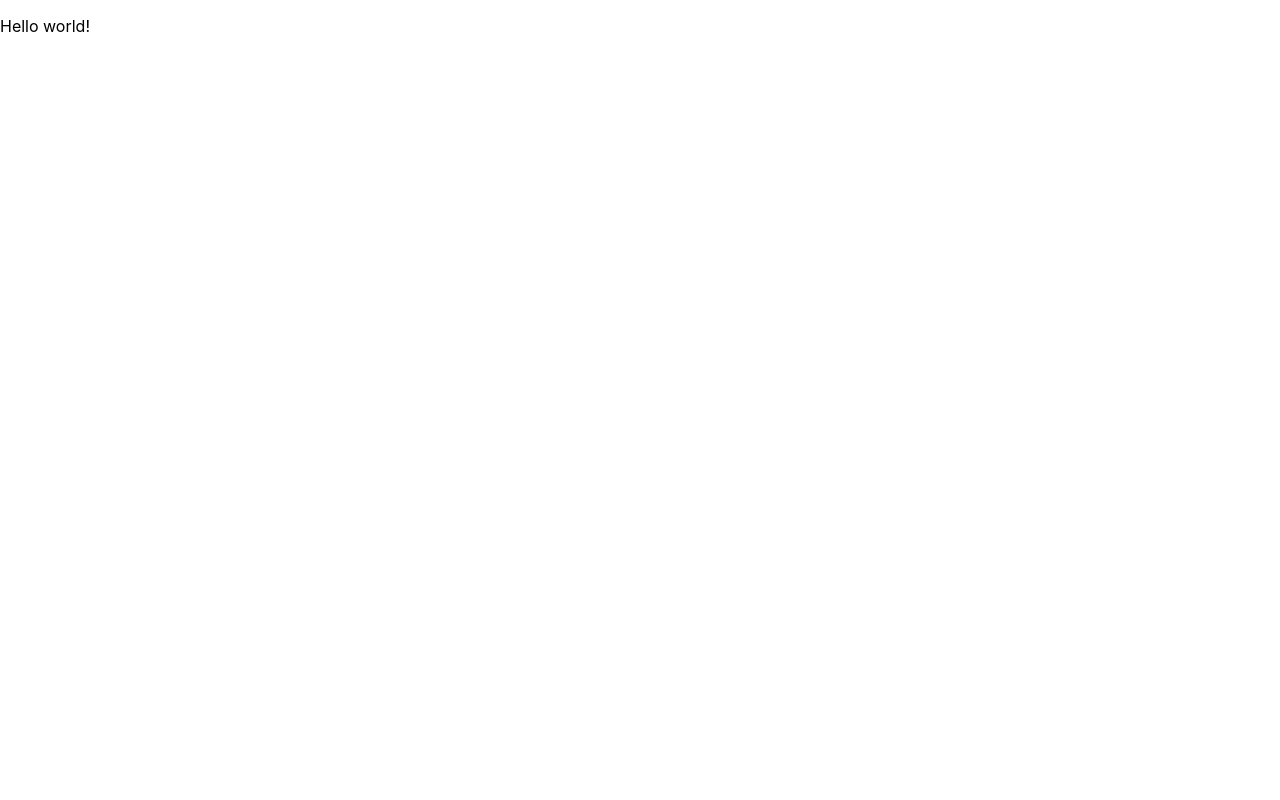
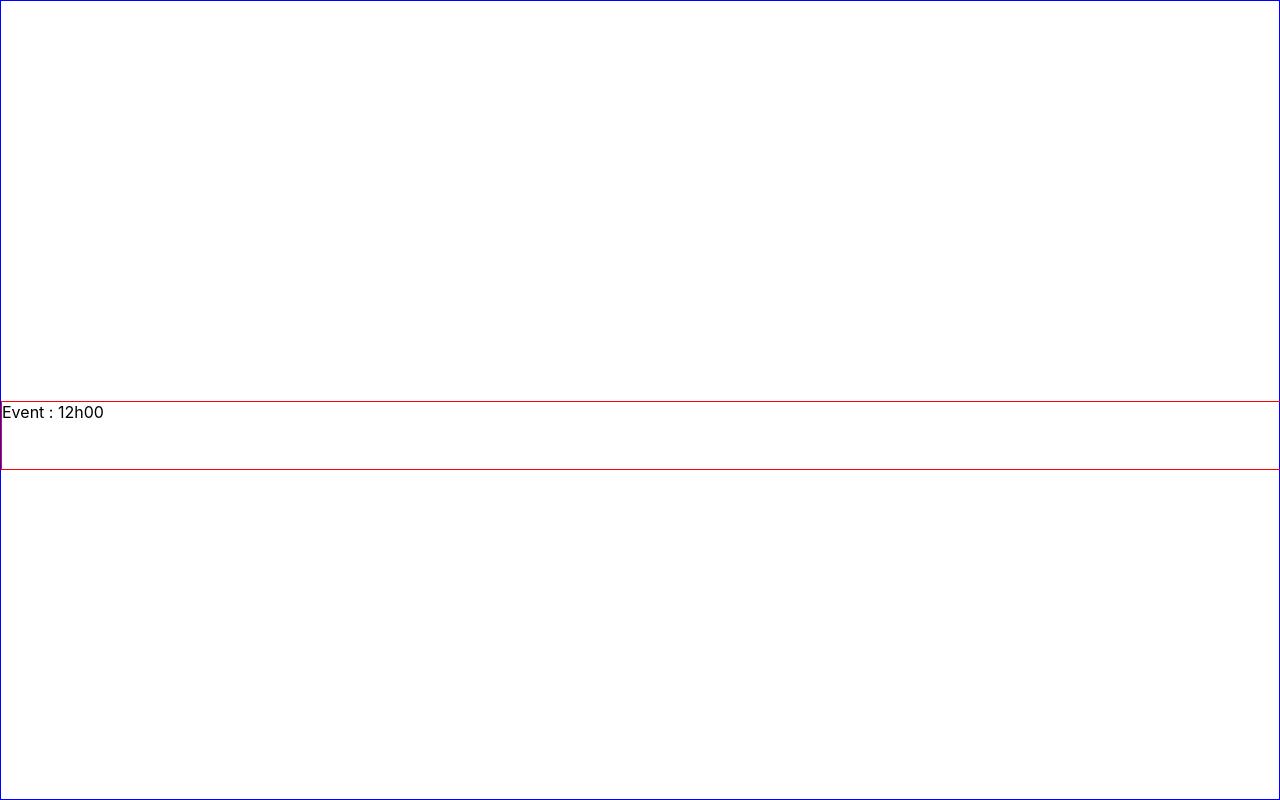
Before and after one commit to MyJooeee/schedule-events, a React (Create React App) app: page / in a window 1280 px wide. Built offline with nearby package versions, Linux system fonts and the light colour scheme.

Commit message:
Positioning function

```diff
--- a/package.json
+++ b/package.json
@@ -3,6 +3,9 @@
   "version": "0.1.0",
   "private": true,
   "dependencies": {
+    "@emotion/react": "^11.11.4",
+    "@emotion/styled": "^11.11.5",
+    "@mui/material": "^5.15.20",
     "@testing-library/jest-dom": "^5.17.0",
     "@testing-library/react": "^13.4.0",
     "@testing-library/user-event": "^13.5.0",
--- a/src/Events/index.js
+++ b/src/Events/index.js
@@ -1,22 +1,42 @@
 
 // Core
-import { useEffect, useState } from "react";
+import { useEffect, useState, useRef } from "react";
 import moment from 'moment';
+// Components
+import { Box, Container } from "@mui/material";
 // Logic
 import data from '../Data/index.json';
 
 // ---------------------------------------------------------------------------------
 const Events = () => {
+  const refContainer = useRef();
+  const [dimensions, setDimensions] = useState({ width:0, height: 0 });
 
   // Effects -----------------------------------------------------------------------
   useEffect(() => {
 
+    // Container size
+    if (refContainer.current) {
+      setDimensions({
+        width: refContainer.current.offsetWidth,
+        height: refContainer.current.offsetHeight
+      });
+    }
+
+    // Data process
     const sortedData  = sortDataByKeys(data);
     dataProcessing(sortedData);
 
   }, []);
 
   // Functions ---------------------------------------------------------------------
+  const transformStringTimeToNumber = (string) => {
+    const elements = string.split(':');
+    const hours = parseInt(elements[0], 10);
+    const minutes = parseInt(elements[1], 10)/60;
+    return hours + minutes;
+  };
+
   const castStringToInt = (string) => {
     return parseInt(string.replace(':', ''), 10);
   };
@@ -30,19 +50,43 @@ const Events = () => {
       if (a.duration > b.duration) return -1;
       return 0;
     });
-    return data
-  }
+    return data;
+  };
 
   const dataProcessing = (data) => {
     data.forEach((element) => console.log(element));
-  }
+  };
 
-  const eventOverlapsWithAnotherOrNot = () => {
+  const getTopPositionAndHeight = (start, duration) => {
+    const top = ((transformStringTimeToNumber(start) - 9)/12) * dimensions.height;
+    const height = duration/12 * dimensions.height;
 
-  }
+    return {
+      top: top,
+      height: height
+    };
+  };
+
+  console.log('dimensions', dimensions);
 
   // JSX ---------------------------------------------------------------------
-  return <p>Hello world!</p>
+  return (
+    <Container
+      ref={refContainer}
+      maxWidth={false}
+      disableGutters
+      sx={{border: '1px solid blue', position: 'relative', height: '100vh'}}
+    >
+      <Box sx={{...defaultEventCss, ...getTopPositionAndHeight('15:00', 1)}}> Event : 12h00 </Box>
+    </Container>
+  );
+};
+
+
+const defaultEventCss = {
+  border: '1px solid red',
+  position: 'absolute',
+  width: '100%'
 };
 
 export default Events;
```
Also changed, not shown: 1 other file (tests, documents, lock files or other folders).
